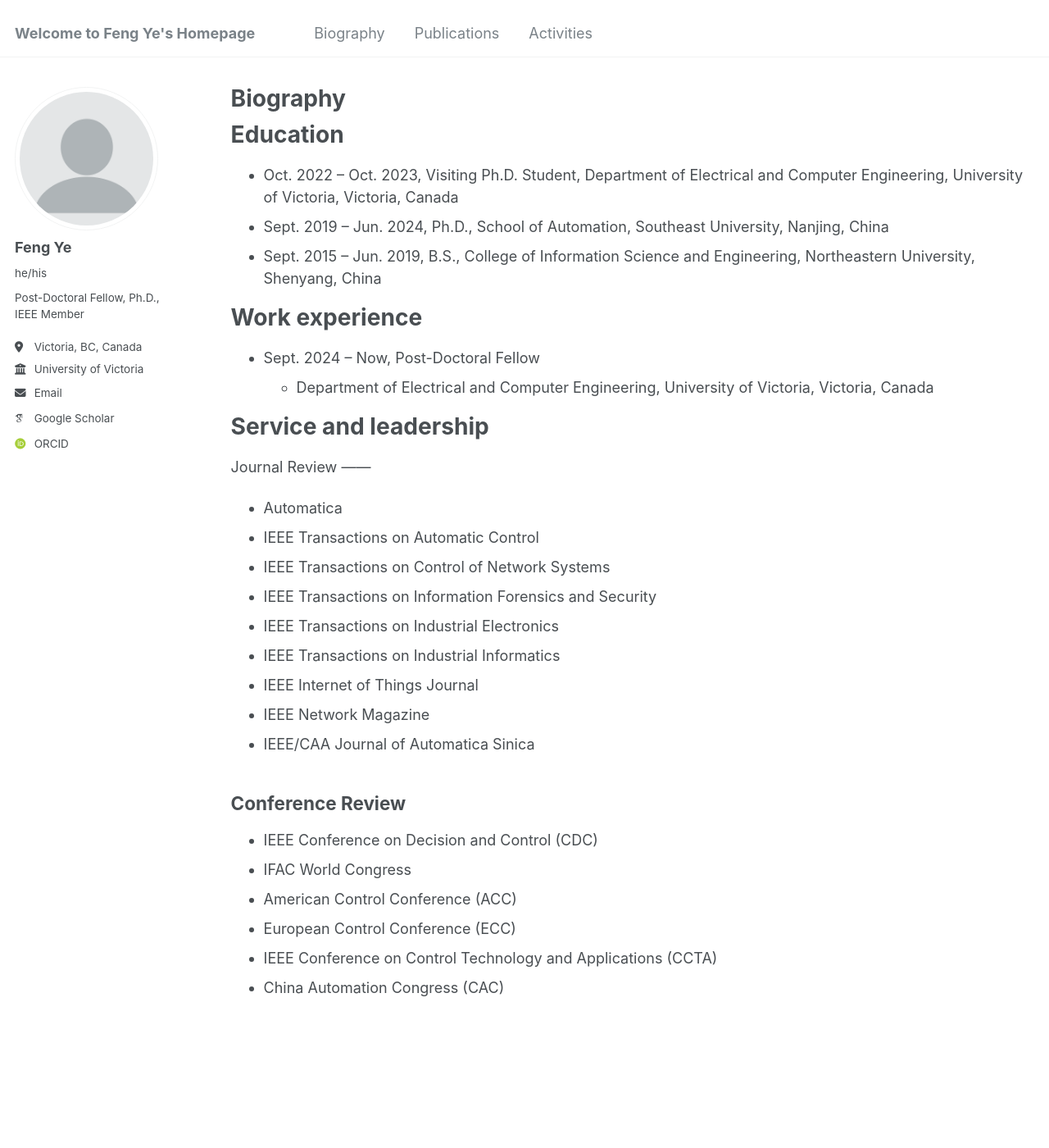
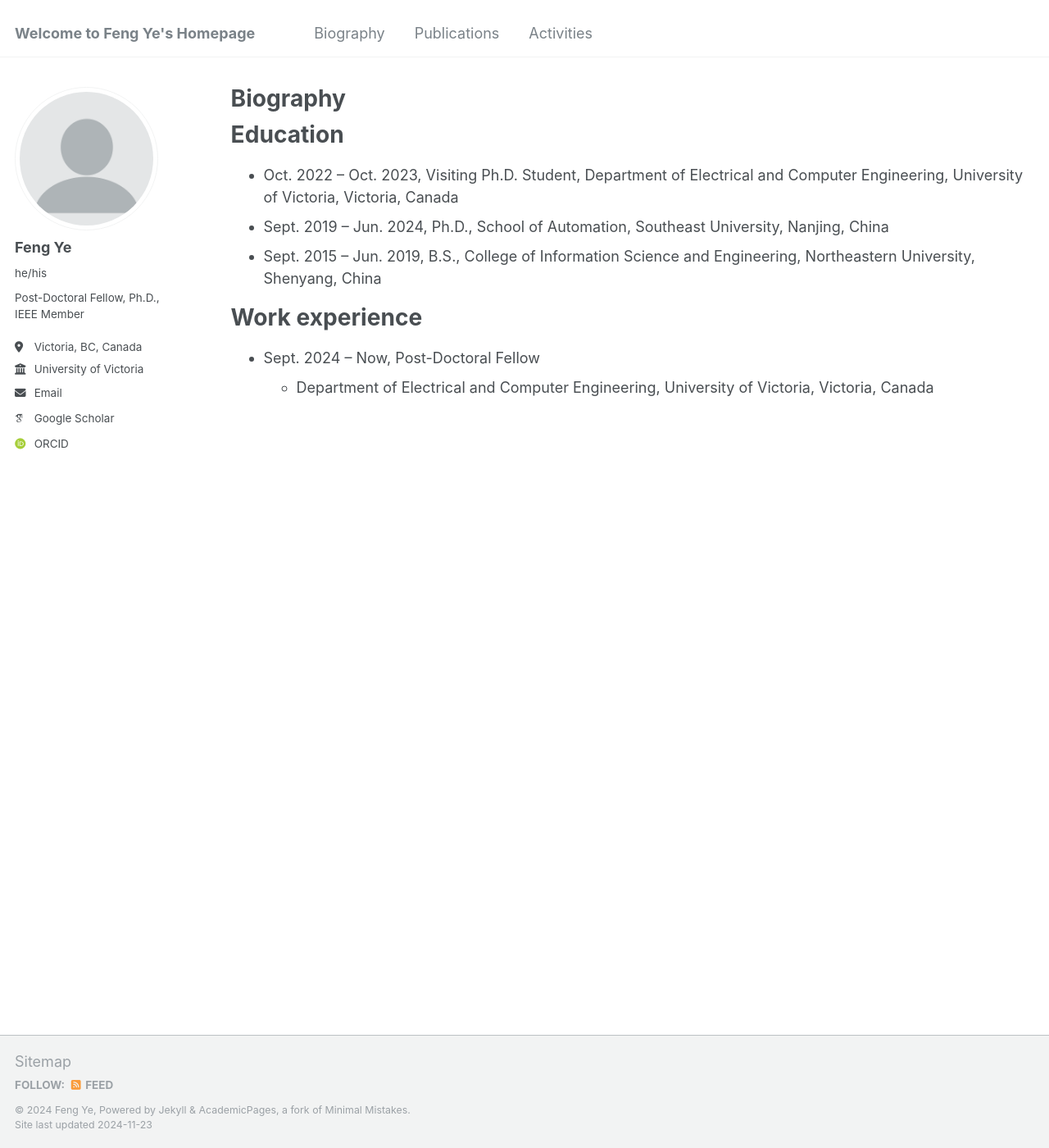
Before and after one commit to fye97/fye97, a Jekyll site: the page built from _pages/biography.md, in a window 1280 px wide and 1400 px high. Shown: the whole window at 82% size. Built offline with Jekyll 4.4.1, drawn with Linux system fonts in a browser that asks for light colours; some web fonts are replaced.

Commit message:
Update biography.md

```diff
--- a/_pages/biography.md
+++ b/_pages/biography.md
@@ -21,27 +21,3 @@ Work experience
 ======
 * Sept. 2024 – Now, Post-Doctoral Fellow
   * Department of Electrical and Computer Engineering, University of Victoria, Victoria, Canada
-
-
-Service and leadership
-======
-Journal Review
-------
-* Automatica
-* IEEE Transactions on Automatic Control
-* IEEE Transactions on Control of Network Systems
-* IEEE Transactions on Information Forensics and Security
-* IEEE Transactions on Industrial Electronics
-* IEEE Transactions on Industrial Informatics
-* IEEE Internet of Things Journal
-* IEEE Network Magazine
-* IEEE/CAA Journal of Automatica Sinica
-
-Conference Review
-------
-* IEEE Conference on Decision and Control (CDC)
-* IFAC World Congress
-* American Control Conference (ACC)
-* European Control Conference (ECC)
-* IEEE Conference on Control Technology and Applications (CCTA)
-* China Automation Congress (CAC)
```
